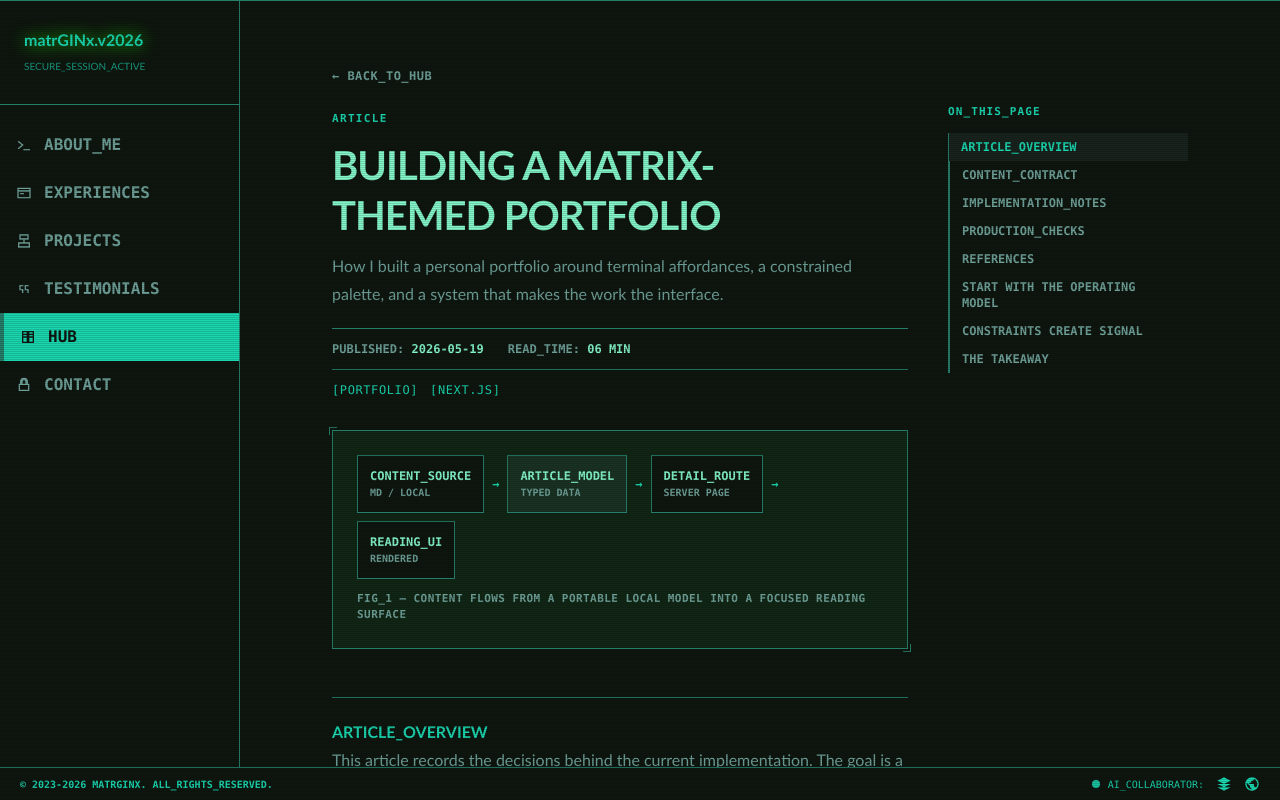
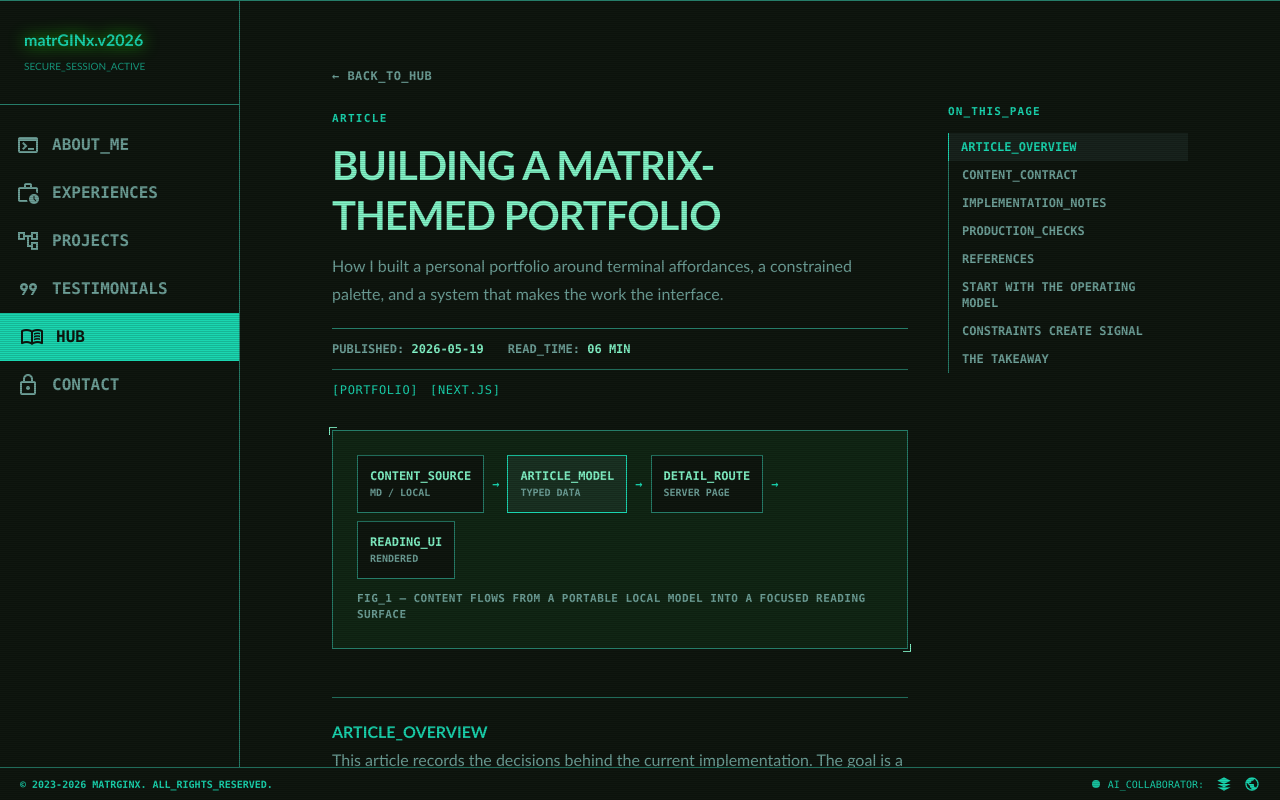
Before and after one commit to ginn1111/maxtrix-portfolio, a Next.js app: page /hub/blog/building-a-matrix-themed-portfolio in a window 1280 px wide. Shown: the top 800 px of the page. Built offline with nearby package versions, Linux system fonts and the light colour scheme; a web font is replaced by a local one.

Commit message:
style: restore material icons and tune project transitions

```diff
--- a/app/globals.css
+++ b/app/globals.css
@@ -155,10 +155,6 @@
   --color-tertiary: var(--c-text);
 }
 
-* {
-  border-color: var(--border);
-}
-
 body {
   background: var(--bg);
   color: var(--fg);
@@ -176,6 +172,23 @@ input:focus-visible,
 textarea:focus-visible {
   outline: 2px solid var(--c-action);
   outline-offset: 2px;
+}
+
+/* Material Symbols */
+.material-symbols-outlined {
+  font-variation-settings:
+    "FILL" 0,
+    "wght" 400,
+    "GRAD" 0,
+    "opsz" 24;
+}
+
+.material-symbols-filled {
+  font-variation-settings:
+    "FILL" 1,
+    "wght" 400,
+    "GRAD" 0,
+    "opsz" 24;
 }
 
 /* CRT Scanline Overlay via body::after */
@@ -499,8 +512,7 @@ body::after {
   width: 100%;
   height: 12px;
   background: linear-gradient(90deg, var(--accent), var(--accent-2));
-  box-shadow:
-    0 0 8px var(--accent);
+  box-shadow: 0 0 8px var(--accent);
   pointer-events: none;
   z-index: 99;
   opacity: 10%;
--- a/app/layout.tsx
+++ b/app/layout.tsx
@@ -15,6 +15,12 @@ export default function RootLayout({
 }>) {
   return (
     <html lang="en" className="dark" data-theme="dark">
+      <head>
+        <link
+          href="https://fonts.googleapis.com/css2?family=Material+Symbols+Outlined:wght,FILL@100..700,0..1&display=swap"
+          rel="stylesheet"
+        />
+      </head>
       <body className="antialiased">
         <AppLayout>{children}</AppLayout>
       </body>
--- a/app/shared/sidebar.tsx
+++ b/app/shared/sidebar.tsx
@@ -64,35 +64,9 @@ function NavItem({ href, label, icon, scrambleText }: NavItem) {
           : "text-on-surface-variant hover:text-primary-fixed hover:bg-surface-container"
       }`}
     >
-      <span className="hidden">{icon}</span>
-      <svg
-        className="size-4 shrink-0"
-        viewBox="0 0 24 24"
-        fill="none"
-        stroke="currentColor"
-        strokeWidth="2"
-        strokeLinecap="square"
-        aria-hidden="true"
-      >
-        {icon === "terminal" && (
-          <path d="M4 17l6-5-6-5M12 19h8" />
-        )}
-        {icon === "work_history" && (
-          <path d="M3 5h18v14H3zM3 9h18M7 13h4" />
-        )}
-        {icon === "account_tree" && (
-          <path d="M6 3h12v6H6zM4 15h16v6H4zM12 9v6" />
-        )}
-        {icon === "format_quote" && (
-          <path d="M10 7H6v6h4v4M18 7h-4v6h4v4" />
-        )}
-        {icon === "menu_book" && (
-          <path d="M4 4h7v16H4zM13 4h7v16h-7zM4 8h7M4 12h7M13 8h7M13 12h7" />
-        )}
-        {icon === "lock" && (
-          <path d="M7 11V7a5 5 0 0 1 10 0v4h-2V7a3 3 0 0 0-6 0v4zM5 11h14v9H5z" />
-        )}
-      </svg>
+      <span className="material-symbols-outlined shrink-0" aria-hidden="true">
+        {icon}
+      </span>
       <ScrambleText
         className="hidden lg:inline"
         text={label}
--- a/components/sections/project-detail-section.tsx
+++ b/components/sections/project-detail-section.tsx
@@ -183,7 +183,7 @@ export function ProjectDetailSection() {
             <span className="animate-pulse">●</span>
             LINKS:
           </div>
-          <div className="space-y-3">
+          <div className="space-y-3 group/link">
             {/* Live Demo Link */}
             {project.isPublic && project.link && (
               <div
@@ -192,7 +192,7 @@ export function ProjectDetailSection() {
                 onMouseLeave={() => setIsHoveringLink(false)}
               >
                 <div
-                  className="absolute bottom-0 left-0 h-full bg-primary-fixed-dim transition-all duration-50"
+                  className="absolute bottom-0 left-0 h-full bg-primary transition-all duration-50"
                   style={{ width: `${linkProgress}%` }}
                 />
                 <div className="font-mono text-code-sm text-primary-fixed-dim text-center">
@@ -202,7 +202,7 @@ export function ProjectDetailSection() {
                     <Link
                       target="_blank"
                       href={project.link}
-                      className="text-on-surface-variant hover:text-primary transition-colors flex items-center"
+                      className="text-on-surface-variant group-hover/link:text-on-primary-container transition-colors flex items-center"
                     >
                       [
                       <DigitalFlicker className="truncate max-w-full">
@@ -223,17 +223,17 @@ export function ProjectDetailSection() {
                 onMouseLeave={() => setIsHoveringLink(false)}
               >
                 <div
-                  className="absolute bottom-0 left-0 h-full bg-primary-fixed-dim transition-all duration-50"
+                  className="absolute bottom-0 left-0 h-full bg-primary transition-all duration-50"
                   style={{ width: `${linkProgress}%` }}
                 />
-                <div className="font-mono text-code-sm text-primary-fixed-dim text-center flex items-center">
+                <div className="font-mono text-code-sm text-primary-fixed-dim text-center flex items-center group-hover/link:text-on-primary-container">
                   {linkProgress >= 100 ? (
                     <span className="animate-pulse">OPENING_LINK...</span>
                   ) : (
                     <Link
                       target="_blank"
                       href={project.githubLink}
-                      className="text-on-surface-variant hover:text-primary transition-colors truncate min-w-0 flex"
+                      className="text-on-surface-variant group-hover/link:text-on-primary-container transition-colors truncate min-w-0 flex"
                     >
                       [
                       <DigitalFlicker className="max-w-full truncate">
--- a/components/sections/system-specs-section.tsx
+++ b/components/sections/system-specs-section.tsx
@@ -218,17 +218,12 @@ export function SystemSpecsSection() {
           <div className="crosshair crosshair-br" />
 
           <div className="flex items-center gap-3 mb-6">
-            <svg
-              className="size-5 text-primary-fixed-dim"
-              viewBox="0 0 24 24"
-              fill="none"
-              stroke="currentColor"
-              strokeWidth="2"
-              strokeLinecap="square"
-              aria-hidden="true"
+            <span
+              className="material-symbols-outlined text-primary-fixed-dim"
+              style={{ fontVariationSettings: "'FILL' 1" }}
             >
-              <path d="M12 3l9 5-9 5-9-5 9-5zM3 17l9 5 9-5M3 12l9 5 9-5" />
-            </svg>
+              lock_open
+            </span>
             <h2 className="font-heading text-headline-lg text-primary-fixed-dim uppercase tracking-tighter">
               DECRYPTED_PROFILE_DATA
             </h2>
@@ -274,17 +269,7 @@ export function SystemSpecsSection() {
           <div className="crosshair crosshair-br" />
 
           <h3 className="font-heading text-headline-md text-primary-fixed-dim mb-8 flex items-center gap-3 uppercase">
-            <svg
-              className="size-5"
-              viewBox="0 0 24 24"
-              fill="none"
-              stroke="currentColor"
-              strokeWidth="2"
-              strokeLinecap="square"
-              aria-hidden="true"
-            >
-              <path d="M8 4h8v4H8zM4 10h16v10H4zM8 13h3M8 16h3" />
-            </svg>
+            <span className="material-symbols-outlined">code</span>
             TECH_STACK
           </h3>
 
@@ -311,17 +296,7 @@ export function SystemSpecsSection() {
           <div className="crosshair crosshair-br" />
 
           <h3 className="font-heading text-headline-md text-primary-fixed-dim mb-6 flex items-center gap-3 uppercase">
-            <svg
-              className="size-5"
-              viewBox="0 0 24 24"
-              fill="none"
-              stroke="currentColor"
-              strokeWidth="2"
-              strokeLinecap="square"
-              aria-hidden="true"
-            >
-              <path d="M3 5h18v14H3zM3 8h18M7 11h4M7 14h8" />
-            </svg>
+            <span className="material-symbols-outlined">school</span>
             EDUCATION
           </h3>
 
--- a/components/sections/testimonials-section.tsx
+++ b/components/sections/testimonials-section.tsx
@@ -103,37 +103,23 @@ export function TestimonialsSection() {
               <div className="crosshair crosshair-bl" />
               <div className="crosshair crosshair-br" />
 
-              <svg
-                className="size-8 text-primary-fixed-dim"
-                viewBox="0 0 24 24"
-                fill="none"
-                stroke="currentColor"
-                strokeWidth="1.5"
-                strokeLinecap="square"
-                aria-hidden="true"
-                style={{ transform: "scaleX(-1)" }}
+              <span
+                className="material-symbols-outlined text-primary-fixed-dim mb-4 block"
+                style={{ fontVariationSettings: "'FILL' 1" }}
               >
-                <path d="M9 6c4 2 6 5 6 9M15 6c-4 2-6 5-6 9" />
-              </svg>
+                format_quote
+              </span>
 
               <p className="font-body text-body-sm text-on-surface-variant mb-6 leading-relaxed italic">
                 &quot;{t.quote}&ldquo;
               </p>
 
               <div className="flex items-center gap-3 border-t border-outline-variant pt-4 mt-auto">
-                <span className="w-10 h-10 border border-primary-fixed-dim flex items-center justify-center">
-                  <svg
-                    className="size-5 text-primary-fixed-dim"
-                    viewBox="0 0 24 24"
-                    fill="none"
-                    stroke="currentColor"
-                    strokeWidth="2"
-                    strokeLinecap="square"
-                    aria-hidden="true"
-                  >
-                    <path d="M12 12a4 4 0 1 0 0-8 4 4 0 0 0 0 8zM4 20c1.5-3.5 4.5-5 8-5s6.5 1.5 8 5" />
-                  </svg>
-                </span>
+                <div className="w-10 h-10 border border-primary-fixed-dim flex items-center justify-center">
+                  <span className="material-symbols-outlined text-primary-fixed-dim text-sm">
+                    person
+                  </span>
+                </div>
                 <div>
                   <p className="font-mono text-label-sm text-primary-fixed-dim uppercase">
                     <DigitalFlicker>{t.name}</DigitalFlicker>
--- a/components/ui/glitch-transition.tsx
+++ b/components/ui/glitch-transition.tsx
@@ -71,7 +71,7 @@ export function GlitchTransition({ children, triggerKey }: GlitchTransitionProps
               transparent 2px
             )
           `,
-          boxShadow: `inset 0 0 100px var(--c-success)`,
+          boxShadow: `inset 0 0 60px var(--c-action)`,
         }}
       >
         <DigitalFlicker ref={tlRef} className="crosshair-tl size-8 crosshair">
```
